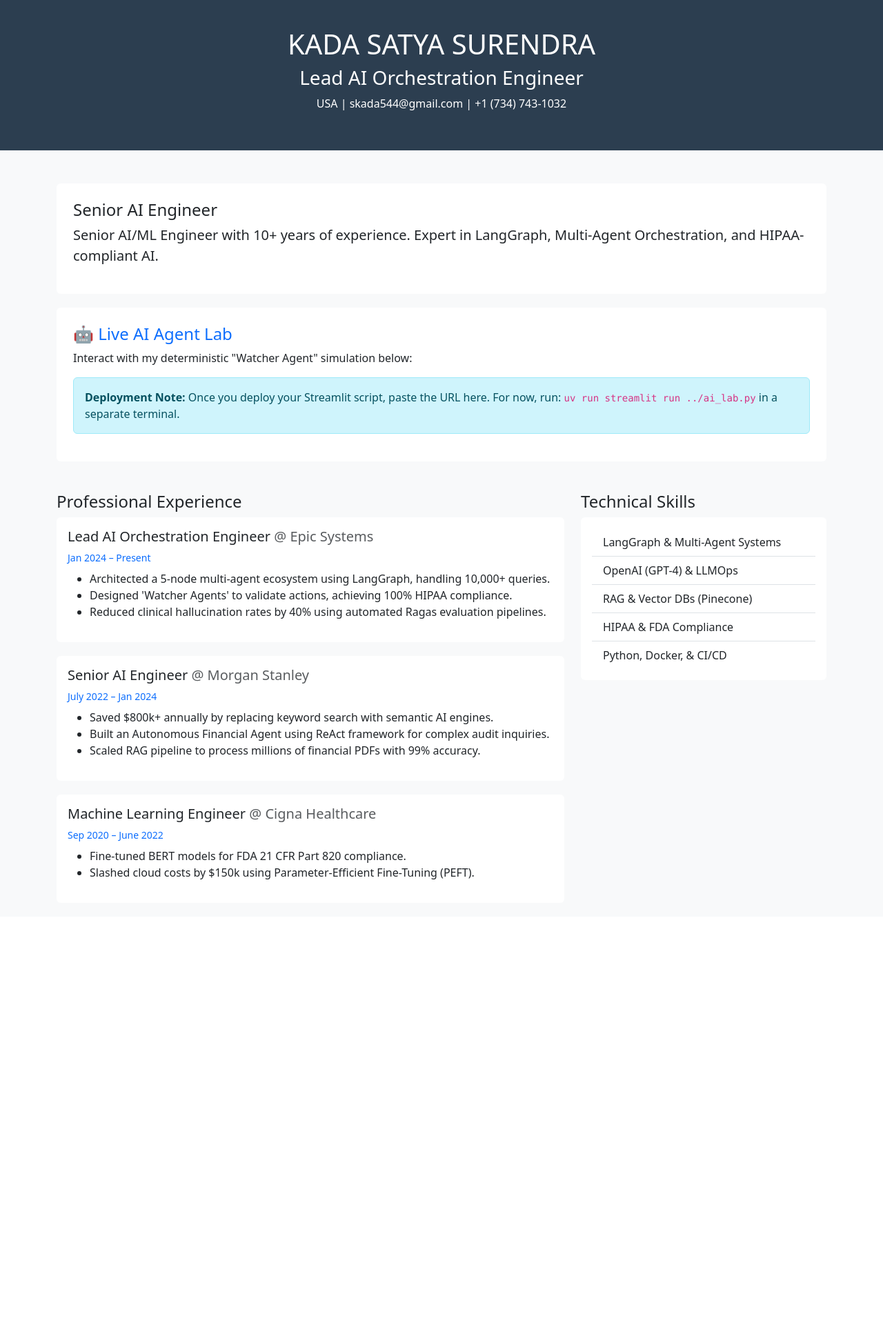
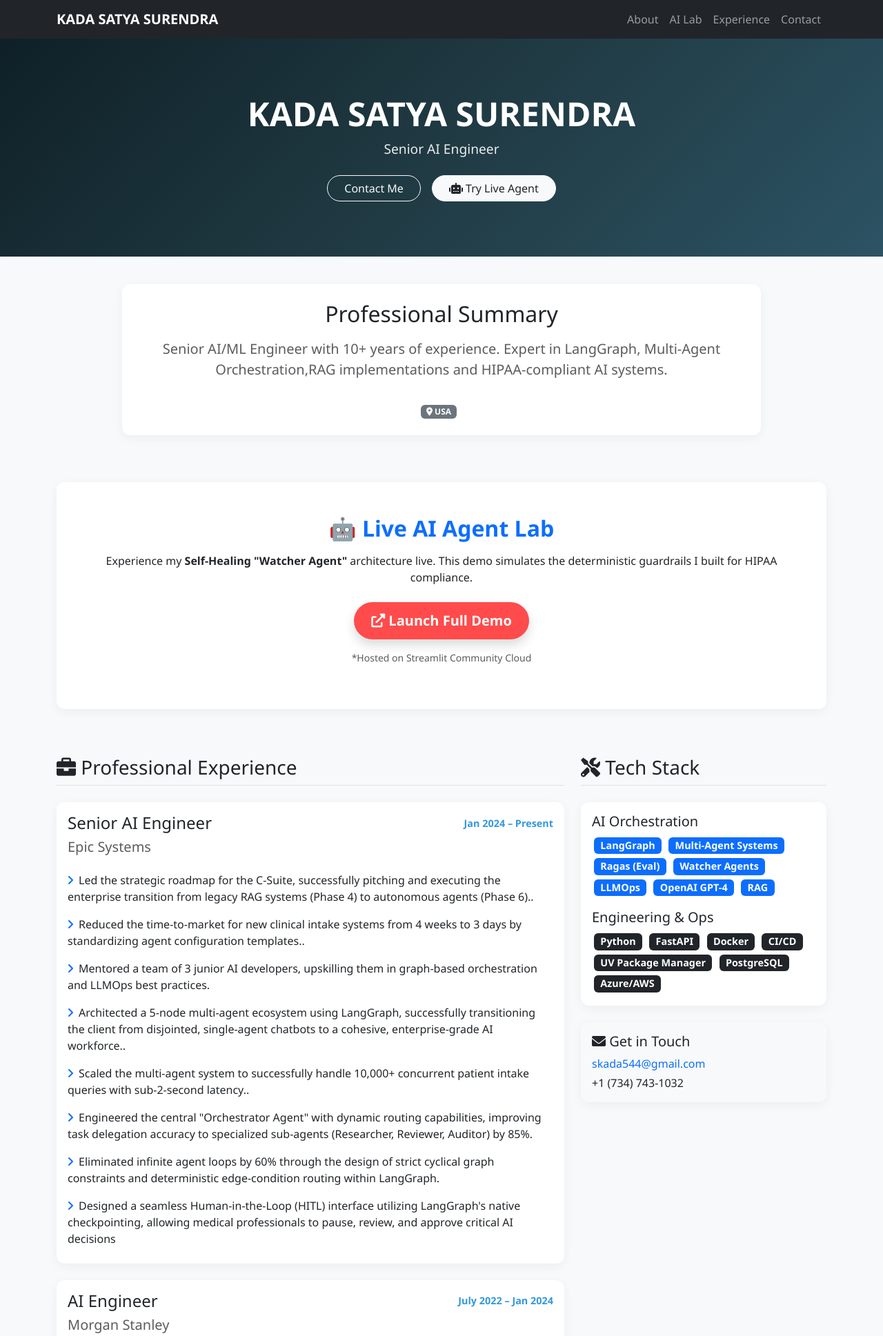
Before and after one commit to Satyask-ai/ai-portfolio, a Django app: page / in a window 1280 px wide. Shown: the top 1937 px of the page at 69% size. Before the commit the page ends 1275 px from the top, so only its background shows below. Run offline with Django 5.2, Linux system fonts and the light colour scheme.

Commit message:
Ready for deployment

```diff
--- a/portfolio_hub/core/templates/index.html
+++ b/portfolio_hub/core/templates/index.html
@@ -3,67 +3,185 @@
 <head>
     <meta charset="UTF-8">
     <meta name="viewport" content="width=device-width, initial-scale=1.0">
-    <title>{{ profile.name }} - Portfolio</title>
+    <title>{{ profile.name }} | AI Architect</title>
     <link href="https://cdn.jsdelivr.net/npm/bootstrap@5.3.0/dist/css/bootstrap.min.css" rel="stylesheet">
+    <link rel="stylesheet" href="https://cdnjs.cloudflare.com/ajax/libs/font-awesome/6.0.0/css/all.min.css">
     <style>
-        body { background-color: #f8f9fa; }
-        .header-section { background: #2c3e50; color: white; padding: 40px 0; }
-        .card { margin-bottom: 20px; border: none; shadow: 0 4px 6px rgba(0,0,0,0.1); }
-        .streamlit-frame { width: 100%; height: 600px; border: none; border-radius: 8px; }
+        :root { --primary-color: #2c3e50; --accent-color: #3498db; }
+        body { font-family: 'Segoe UI', Tahoma, Geneva, Verdana, sans-serif; background-color: #f8f9fa; }
+
+        /* Smooth Scrolling */
+        html { scroll-behavior: smooth; }
+
+        /* Hero Section */
+        .hero {
+            background: linear-gradient(135deg, #1a2a6c, #b21f1f, #fdbb2d); /* Modern tech gradient */
+            background: linear-gradient(135deg, #0f2027, #203a43, #2c5364); /* AI/Dark gradient */
+            color: white;
+            padding: 80px 0;
+            margin-bottom: 40px;
+        }
+        .hero h1 { font-weight: 700; font-size: 3rem; }
+        .hero .subtitle { font-size: 1.2rem; opacity: 0.9; }
+
+        /* Cards & Hover Effects */
+        .card {
+            border: none;
+            border-radius: 12px;
+            box-shadow: 0 4px 15px rgba(0,0,0,0.05);
+            transition: transform 0.3s ease, box-shadow 0.3s ease;
+            margin-bottom: 20px;
+        }
+        .card:hover {
+            transform: translateY(-5px);
+            box-shadow: 0 10px 25px rgba(0,0,0,0.1);
+        }
+
+        /* Streamlit Button */
+        .btn-ai-lab {
+            background-color: #ff4b4b; /* Streamlit Red */
+            color: white;
+            font-weight: 600;
+            padding: 12px 25px;
+            border-radius: 30px;
+            border: none;
+        }
+        .btn-ai-lab:hover { background-color: #e03e3e; color: white; }
+
+        /* Timeline Styling */
+        .job-date { color: var(--accent-color); font-weight: 600; font-size: 0.9rem; }
+        .skill-badge { font-size: 0.9rem; margin: 3px; }
     </style>
 </head>
 <body>
 
-    <div class="header-section text-center">
+    <nav class="navbar navbar-expand-lg navbar-dark bg-dark sticky-top">
+        <div class="container">
+            <a class="navbar-brand" href="#"><strong>{{ profile.name }}</strong></a>
+            <button class="navbar-toggler" type="button" data-bs-toggle="collapse" data-bs-target="#navbarNav">
+                <span class="navbar-toggler-icon"></span>
+            </button>
+            <div class="collapse navbar-collapse" id="navbarNav">
+                <ul class="navbar-nav ms-auto">
+                    <li class="nav-item"><a class="nav-link" href="#about">About</a></li>
+                    <li class="nav-item"><a class="nav-link" href="#ai-lab">AI Lab</a></li>
+                    <li class="nav-item"><a class="nav-link" href="#experience">Experience</a></li>
+                    <li class="nav-item"><a class="nav-link" href="#contact">Contact</a></li>
+                </ul>
+            </div>
+        </div>
+    </nav>
+
+    <header class="hero text-center">
+        <div class="container">
             <h1>{{ profile.name }}</h1>
-        <h3>{{ profile.title }}</h3>
-        <p>{{ profile.location }} | {{ profile.email }} | {{ profile.phone }}</p>
+            <p class="subtitle mb-4">{{ profile.title }}</p>
+            <div class="d-flex justify-content-center gap-3">
+                <a href="#contact" class="btn btn-outline-light rounded-pill px-4">Contact Me</a>
+                <a href="{{ streamlit_url }}" target="_blank" class="btn btn-light rounded-pill px-4 text-dark">
+                    <i class="fas fa-robot"></i> Try Live Agent
+                </a>
+            </div>
+        </div>
+    </header>
+
+    <div class="container">
+
+        <section id="about" class="row justify-content-center mb-5">
+            <div class="col-lg-10">
+                <div class="card p-4 text-center">
+                    <h2 class="mb-3">Professional Summary</h2>
+                    <p class="lead text-muted">{{ profile.summary }}</p>
+                    <div class="mt-3">
+                        <span class="badge bg-secondary me-2"><i class="fas fa-map-marker-alt"></i> {{ profile.location }}</span>
+
+                    </div>
+                </div>
+            </div>
+        </section>
+
+        <section id="ai-lab" class="mb-5">
+            <div class="row">
+                <div class="col-12">
+                    <div class="card bg-white border-primary border-2">
+                        <div class="card-body text-center p-5">
+                            <h2 class="text-primary fw-bold mb-3">🤖 Live AI Agent Lab</h2>
+                            <p class="mb-4">
+                                Experience my <strong>Self-Healing "Watcher Agent"</strong> architecture live.
+                                This demo simulates the deterministic guardrails I built for HIPAA compliance.
+                            </p>
+
+                            <div class="d-grid gap-2 d-sm-flex justify-content-center">
+                                <a href="{{ streamlit_url }}" target="_blank" class="btn btn-ai-lab btn-lg shadow">
+                                    <i class="fas fa-external-link-alt"></i> Launch Full Demo
+                                </a>
                             </div>
 
-    <div class="container mt-5">
-
-        <div class="card p-4">
-            <h4>Senior AI Engineer</h4>
-            <p class="lead">{{ profile.summary }}</p>
-        </div>
-
-        <div class="card p-4 bg-white">
-            <h4 class="text-primary">🤖 Live AI Agent Lab</h4>
-            <p>Interact with my deterministic "Watcher Agent" simulation below:</p>
-            <div class="alert alert-info">
-                <strong>Deployment Note:</strong> Once you deploy your Streamlit script, paste the URL here.
-                For now, run: <code>uv run streamlit run ../ai_lab.py</code> in a separate terminal.
+                            <p class="text-muted mt-3 small">
+                                *Hosted on Streamlit Community Cloud
+                            </p>
                         </div>
                     </div>
+                </div>
+            </div>
+        </section>
 
         <div class="row">
-            <div class="col-md-8">
-                <h4 class="mt-4">Professional Experience</h4>
+            <div class="col-lg-8" id="experience">
+                <h3 class="mb-4 border-bottom pb-2"><i class="fas fa-briefcase"></i> Professional Experience</h3>
                 {% for job in experience %}
-                <div class="card p-3">
-                    <h5>{{ job.role }} <span class="text-muted">@ {{ job.company }}</span></h5>
-                    <small class="text-primary">{{ job.date }}</small>
-                    <ul class="mt-2">
+                <div class="card mb-4">
+                    <div class="card-body">
+                        <div class="d-flex justify-content-between align-items-center mb-2">
+                            <h4 class="card-title mb-0">{{ job.role }}</h4>
+                            <span class="job-date">{{ job.date }}</span>
+                        </div>
+                        <h5 class="text-muted mb-3">{{ job.company }}</h5>
+                        <ul class="list-group list-group-flush">
                             {% for point in job.details %}
-                        <li>{{ point }}</li>
+                            <li class="list-group-item border-0 ps-0"><i class="fas fa-angle-right text-primary me-2"></i>{{ point }}</li>
                             {% endfor %}
                         </ul>
+                    </div>
                 </div>
                 {% endfor %}
             </div>
 
-            <div class="col-md-4">
-                <h4 class="mt-4">Technical Skills</h4>
-                <div class="card p-3">
-                    <ul class="list-group list-group-flush">
-                        {% for skill in skills %}
-                        <li class="list-group-item">{{ skill }}</li>
+            <div class="col-lg-4">
+                <h3 class="mb-4 border-bottom pb-2"><i class="fas fa-tools"></i> Tech Stack</h3>
+                <div class="card mb-4">
+                    <div class="card-body">
+                        <h5>AI Orchestration</h5>
+                        <div class="mb-3">
+                            {% for skill in skills.ai %}
+                            <span class="badge bg-primary skill-badge">{{ skill }}</span>
                             {% endfor %}
-                    </ul>
+                        </div>
+
+                        <h5>Engineering & Ops</h5>
+                        <div>
+                            {% for skill in skills.engineering %}
+                            <span class="badge bg-dark skill-badge">{{ skill }}</span>
+                            {% endfor %}
+                        </div>
+                    </div>
+                </div>
+
+                <div class="card bg-light" id="contact">
+                    <div class="card-body">
+                        <h5><i class="fas fa-envelope"></i> Get in Touch</h5>
+                        <p class="mb-1"><a href="mailto:{{ profile.email }}" class="text-decoration-none">{{ profile.email }}</a></p>
+                        <p class="mb-0">{{ profile.phone }}</p>
+                    </div>
                 </div>
             </div>
         </div>
     </div>
 
+    <footer class="text-center py-4 text-muted mt-5">
+        <p>&copy; {{ profile.name }}</p>
+    </footer>
+
+    <script src="https://cdn.jsdelivr.net/npm/bootstrap@5.3.0/dist/js/bootstrap.bundle.min.js"></script>
 </body>
 </html>
--- a/portfolio_hub/core/views.py
+++ b/portfolio_hub/core/views.py
@@ -2,35 +2,58 @@
 from django.shortcuts import render
 
 def home(request):
-    # Your Resume Data (Hardcoded for simplicity)
+    # --- CONFIGURATION ---
+    # Once you deploy Streamlit, paste the URL here!
+    # Example: "https://surendra-ai-lab.streamlit.app"
+    STREAMLIT_URL = "https://share.streamlit.io"
+
     profile = {
         "name": "KADA SATYA SURENDRA",
-        "title": "Lead AI Orchestration Engineer",
+        "title": "Senior AI Engineer",
         "location": "USA",
         "email": "skada544@gmail.com",
         "phone": "+1 (734) 743-1032",
-        "summary": "Senior AI/ML Engineer with 10+ years of experience. Expert in LangGraph, Multi-Agent Orchestration, and HIPAA-compliant AI."
+        "summary": "Senior AI/ML Engineer with 10+ years of experience. Expert in LangGraph, Multi-Agent Orchestration,RAG implementations and HIPAA-compliant AI systems."
+    }
+
+    # Split skills for better UI layout
+    skills = {
+        "ai": [
+            "LangGraph", "Multi-Agent Systems", "Ragas (Eval)",
+            "Watcher Agents", "LLMOps", "OpenAI GPT-4", "RAG"
+        ],
+        "engineering": [
+            "Python", "FastAPI", "Docker", "CI/CD",
+            "UV Package Manager", "PostgreSQL", "Azure/AWS"
+        ]
     }
 
     experience = [
         {
-            "role": "Lead AI Orchestration Engineer",
+            "role": "Senior AI Engineer",
             "company": "Epic Systems",
             "date": "Jan 2024 – Present",
             "details": [
-                "Architected a 5-node multi-agent ecosystem using LangGraph, handling 10,000+ queries.",
-                "Designed 'Watcher Agents' to validate actions, achieving 100% HIPAA compliance.",
-                "Reduced clinical hallucination rates by 40% using automated Ragas evaluation pipelines."
+                "Led the strategic roadmap for the C-Suite, successfully pitching and executing the enterprise transition from legacy RAG systems (Phase 4) to autonomous agents (Phase 6)..",
+                "Reduced the time-to-market for new clinical intake systems from 4 weeks to 3 days by standardizing agent configuration templates..",
+                "Mentored a team of 3 junior AI developers, upskilling them in graph-based orchestration and LLMOps best practices.",
+                "Architected a 5-node multi-agent ecosystem using LangGraph, successfully transitioning the client from disjointed, single-agent chatbots to a cohesive, enterprise-grade AI workforce..",
+                "Scaled the multi-agent system to successfully handle 10,000+ concurrent patient intake queries with sub-2-second latency..",
+                "Engineered the central \"Orchestrator Agent\" with dynamic routing capabilities, improving task delegation accuracy to specialized sub-agents (Researcher, Reviewer, Auditor) by 85%.",
+                "Eliminated infinite agent loops by 60% through the design of strict cyclical graph constraints and deterministic edge-condition routing within LangGraph.",
+                "Designed a seamless Human-in-the-Loop (HITL) interface utilizing LangGraph's native checkpointing, allowing medical professionals to pause, review, and approve critical AI decisions"
             ]
         },
         {
-            "role": "Senior AI Engineer",
+            "role": "AI Engineer",
             "company": "Morgan Stanley",
             "date": "July 2022 – Jan 2024",
             "details": [
-                "Saved $800k+ annually by replacing keyword search with semantic AI engines.",
-                "Built an Autonomous Financial Agent using ReAct framework for complex audit inquiries.",
-                "Scaled RAG pipeline to process millions of financial PDFs with 99% accuracy."
+                "Saved an estimated $800,000+ annually in operational costs by replacing legacy, labor-intensive keyword searches with a highly accurate semantic AI engine.",
+                "Pioneered the early adoption of LangChain and ReAct frameworks within the enterprise, establishing the engineering blueprint for future AI projects.",
+                "Accelerated the client intake process by 300%, automating the initial parsing and verification of complex financial profiles.",
+                "Architected an enterprise-grade RAG pipeline using early-stage LangChain to process and index millions of dense financial PDFs with 99% data-extraction accuracy.",
+                "Built a robust microservices architecture using FastAPI to securely expose LLM agents to internal financial dashboards",
             ]
         },
         {
@@ -38,23 +61,21 @@ def home(request):
             "company": "Cigna Healthcare",
             "date": "Sep 2020 – June 2022",
             "details": [
-                "Fine-tuned BERT models for FDA 21 CFR Part 820 compliance.",
-                "Slashed cloud costs by $150k using Parameter-Efficient Fine-Tuning (PEFT)."
+                "Slashed manual Subject Matter Expert (SME) review time by 50% by deploying an AI-driven documentation review system for strict medical device audits",
+                "Mitigated regulatory compliance risks by achieving a 92% accuracy rate in automatically identifying non-compliances in complex Computer System Validation (GAMP 5) documents",
+                "Accelerated the FDA approval process by automating the drafting and cross-referencing of dense medical device quality engineering documentation",
+                "Saved over $150,000 in cloud compute costs by pioneering the early adoption of Parameter-Efficient Fine-Tuning (PEFT) instead of full-model retraining.",
+                "Streamlined global regulatory audits by unifying siloed documentation across FDA 21 CFR Part 820, ISO 13485, and ISO 14971 standards into a single, searchable AI engine.",
+
+
             ]
         }
-    ]
-
-    skills = [
-        "LangGraph & Multi-Agent Systems",
-        "OpenAI (GPT-4) & LLMOps",
-        "RAG & Vector DBs (Pinecone)",
-        "HIPAA & FDA Compliance",
-        "Python, Docker, & CI/CD"
     ]
 
     context = {
         'profile': profile,
         'experience': experience,
-        'skills': skills
+        'skills': skills,
+        'streamlit_url': STREAMLIT_URL, # Passes the link to the template
     }
     return render(request, 'index.html', context)
```
Also changed, not shown: ai_lab.py (+91 -10 lines). Lines whose indentation alone changed are shown as unchanged.
